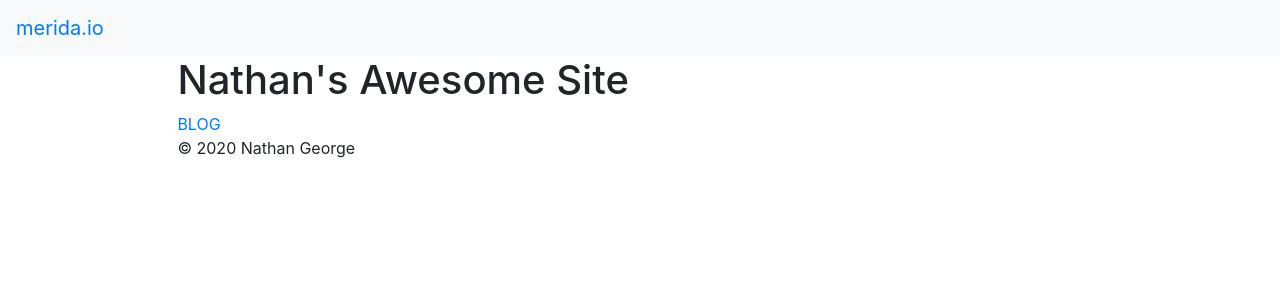
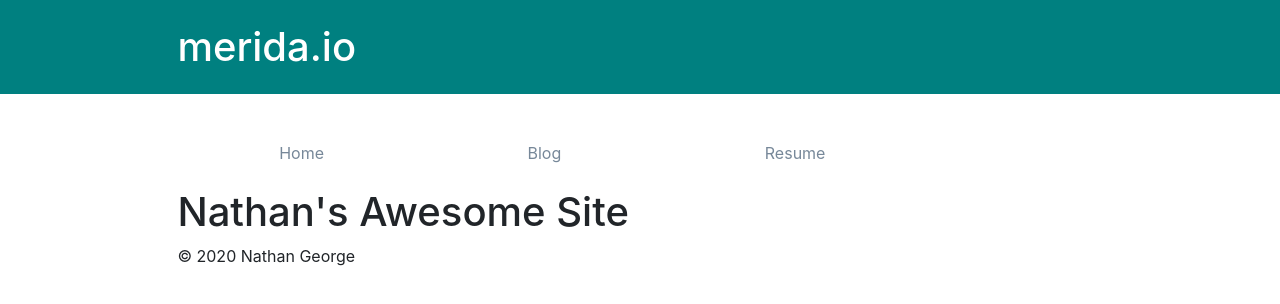
Before and after one commit to meridaio/merida.io-old, a Gatsby site: page / in a window 1280 px wide. Built offline with nearby package versions, Linux system fonts and the light colour scheme; Gatsby itself is replaced by a stand-in of ours.

Commit message:
update navbar, add blog page, re-add purescript deps

```diff
--- a/gatsby-config.js
+++ b/gatsby-config.js
@@ -25,17 +25,18 @@ module.exports = {
     {
       resolve: `gatsby-plugin-manifest`,
       options: {
-        name: `gatsby-starter-default`,
-        short_name: `starter`,
+        name: `merida.io`,
+        short_name: `merida.io`,
         start_url: `/`,
         background_color: `#663399`,
         theme_color: `#663399`,
         display: `minimal-ui`,
-        icon: `src/images/gatsby-icon.png`, // This path is relative to the root of the site.
+        icon: `src/images/lambda-512.png`, // This path is relative to the root of the site.
       },
     },
     `gatsby-plugin-typescript`,
     `gatsby-transformer-remark`,
+    `gatsby-plugin-purescript`,
     // this (optional) plugin enables Progressive Web App + Offline functionality
     // To learn more, visit: https://gatsby.dev/offline
     // `gatsby-plugin-offline`,
--- a/package.json
+++ b/package.json
@@ -14,6 +14,7 @@
     "gatsby-image": "^2.2.34",
     "gatsby-plugin-manifest": "^2.2.31",
     "gatsby-plugin-offline": "^3.0.27",
+    "gatsby-plugin-purescript": "^2.0.0",
     "gatsby-plugin-react-helmet": "^3.1.16",
     "gatsby-plugin-sharp": "^2.3.5",
     "gatsby-plugin-typescript": "^2.1.26",
@@ -22,7 +23,6 @@
     "gatsby-transformer-sharp": "^2.3.7",
     "prop-types": "^15.7.2",
     "react": "^16.12.0",
-    "react-bootstrap": "^1.0.0-beta.16",
     "react-dom": "^16.12.0",
     "react-helmet": "^5.2.1"
   },
--- /dev/null
+++ b/src/components/header.css
@@ -0,0 +1,10 @@
+div.format {
+  margin: 0 auto;
+  max-width: 960px;
+  padding: 1.45rem 1.0875rem;
+}
+
+.headerLink {
+  color: lightslategray;
+  padding: 10px 11%;
+}
--- a/src/components/header.tsx
+++ b/src/components/header.tsx
@@ -1,8 +1,7 @@
 import { Link } from "gatsby"
 import PropTypes from "prop-types"
 import React from "react"
-import Navbar from "react-bootstrap/Navbar"
-import Helmet from "react-helmet"
+import './header.css'
 
 type Title = {
   siteTitle : string
@@ -10,18 +9,33 @@ type Title = {
 
 const Header = ({ siteTitle } : Title) => (
   <>
-    <link
-      rel="stylesheet"
-      href="https://maxcdn.bootstrapcdn.com/bootstrap/4.3.1/css/bootstrap.min.css"
-      integrity="sha384-ggOyR0iXCbMQv3Xipma34MD+dH/1fQ784/j6cY/iJTQUOhcWr7x9JvoRxT2MZw1T"
-    />
-    <Navbar bg="light" expand="lg">
-      <Navbar.Brand>
-        <Link to="/">
-          {siteTitle}
-        </Link>
-      </Navbar.Brand>
-    </Navbar>
+    <header style={{
+      marginBottom: `1.45rem`,
+      background: `teal`
+    }}>
+      <div style={{
+        margin: `0 auto`,
+        maxWidth: 960,
+        padding: `1.45rem 1.0875rem`
+      }}>
+        <h1 style={{ margin: 0 }}>
+          <Link to="/" style={{ color: `white` }}>
+            {siteTitle}
+          </Link>
+        </h1>
+      </div>
+    </header>
+    <div className="format">
+      <Link to="/" className="headerLink">
+        Home
+      </Link>
+      <Link to="/blog" className="headerLink">
+        Blog
+      </Link>
+      <Link to="/resume" className="headerLink">
+        Resume
+      </Link>
+    </div>
   </>
 )
 
@@ -30,7 +44,7 @@ Header.propTypes = {
 }
 
 Header.defaultProps = {
-  siteTitle: ``,
+  siteTitle: `merida.io`,
 }
 
 export default Header
--- a/src/components/layout.tsx
+++ b/src/components/layout.tsx
@@ -11,7 +11,7 @@ import { useStaticQuery, graphql } from "gatsby"
 
 import Header from "./header"
 
-const Layout = ({ children }) => {
+const Layout: React.FC = ({ children }) => {
   const data = useStaticQuery(graphql`
     query SiteTitleQuery {
       site {
--- a/src/pages/404.tsx
+++ b/src/pages/404.tsx
@@ -3,7 +3,7 @@ import React from "react"
 import Layout from "../components/layout"
 import SEO from "../components/seo"
 
-const NotFoundPage = () => (
+const NotFoundPage: React.FC = () => (
   <Layout>
     <SEO title="404: Not found" />
     <h1>NOT FOUND</h1>
--- a/src/pages/index.tsx
+++ b/src/pages/index.tsx
@@ -1,15 +1,12 @@
 import React from "react"
-import { Link } from "gatsby"
 
 import Layout from "../components/layout"
-import Image from "../components/image"
 import SEO from "../components/seo"
 
-const IndexPage = () => (
+const IndexPage: React.FC = () => (
   <Layout>
     <SEO title="Home" />
     <h1>Nathan's Awesome Site</h1>
-    <Link to="/blog/">BLOG</Link>
   </Layout>
 )
 
--- a/src/templates/blogTemplate.tsx
+++ b/src/templates/blogTemplate.tsx
@@ -1,10 +1,14 @@
 import React from 'react'
 import { graphql } from 'gatsby'
+import Layout from "../components/layout"
+import SEO from "../components/seo"
 
 const Template = ({ data }) => {
     const { markdownRemark } = data
     const { frontmatter, html } = markdownRemark
     return (
+      <Layout>
+        <SEO title={frontmatter.title} />
         <div className="blog-post-container">
             <div className="blog-post">
                 <h1>{frontmatter.title}</h1>
@@ -15,6 +19,7 @@ const Template = ({ data }) => {
                 />
             </div>
         </div>
+      </Layout>
     )
 }
 export default Template
```
Also changed, not shown: src/markdown/post1.md (+1 -1 lines), src/markdown/post2.md (added, +8 -0 lines), src/pages/blog.tsx (+38 -0 lines), src/images/lambda-512.png (added), src/images/ps-white.png (added), 4 other files.
